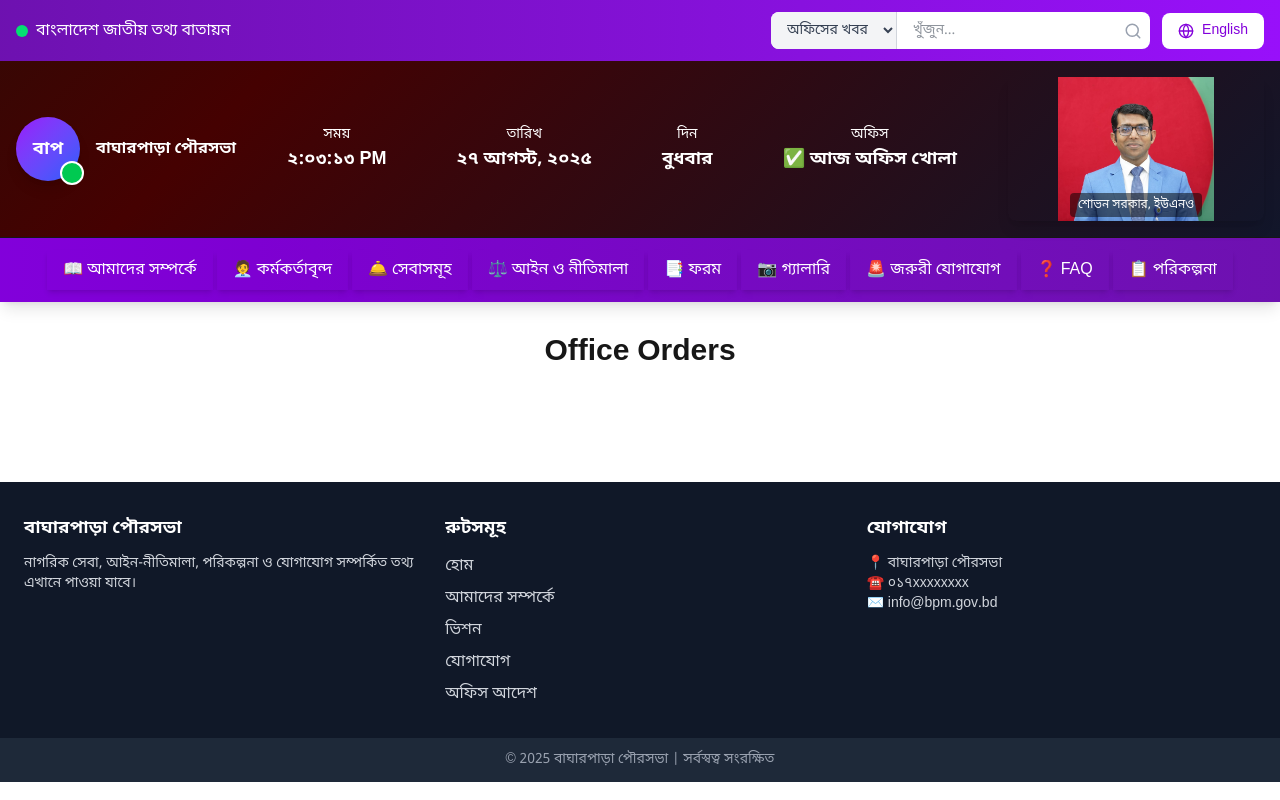
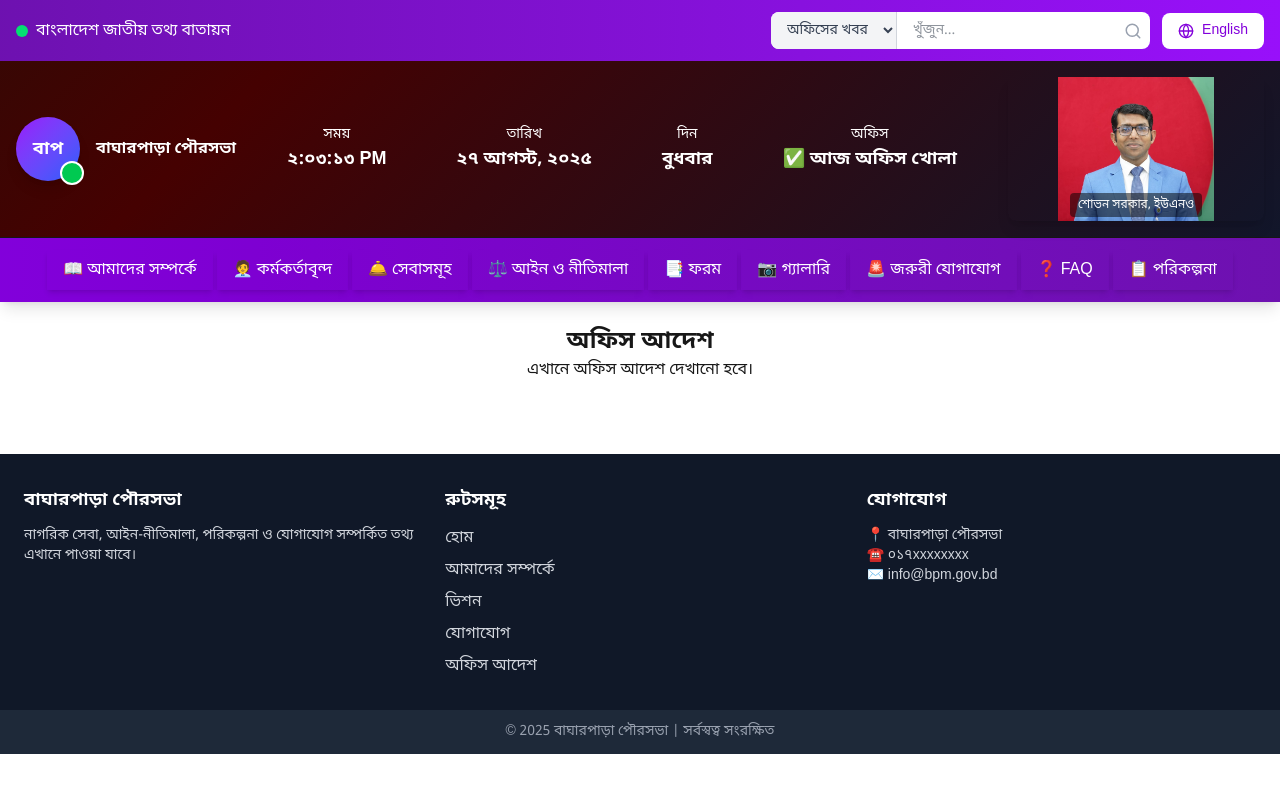
Before and after one commit to farhad-jadir/Bagherpara-Municiapality, a Next.js app: page /office-orders in a window 1280 px wide. Built offline with nearby package versions, Linux system fonts and the light colour scheme.

Commit message:
Office order recorrection

```diff
--- a/src/app/office-orders/page.tsx
+++ b/src/app/office-orders/page.tsx
@@ -1,9 +1,8 @@
-// app/about/history/page.tsx
-export default function History() {
+export default function OfficeOrdersPage() {
   return (
-    <div className="container mx-auto px-4 py-8">
-      <h1 className="text-3xl font-bold text-center mb-8">Office Orders</h1>
-      {/* আপনার কন্টেন্ট এখানে যোগ করুন */}
+    <div className="p-6">
+      <h1 className="text-2xl font-bold text-center">অফিস আদেশ</h1>
+      <p className="text-center">এখানে অফিস আদেশ দেখানো হবে।</p>
     </div>
   );
 }
```
